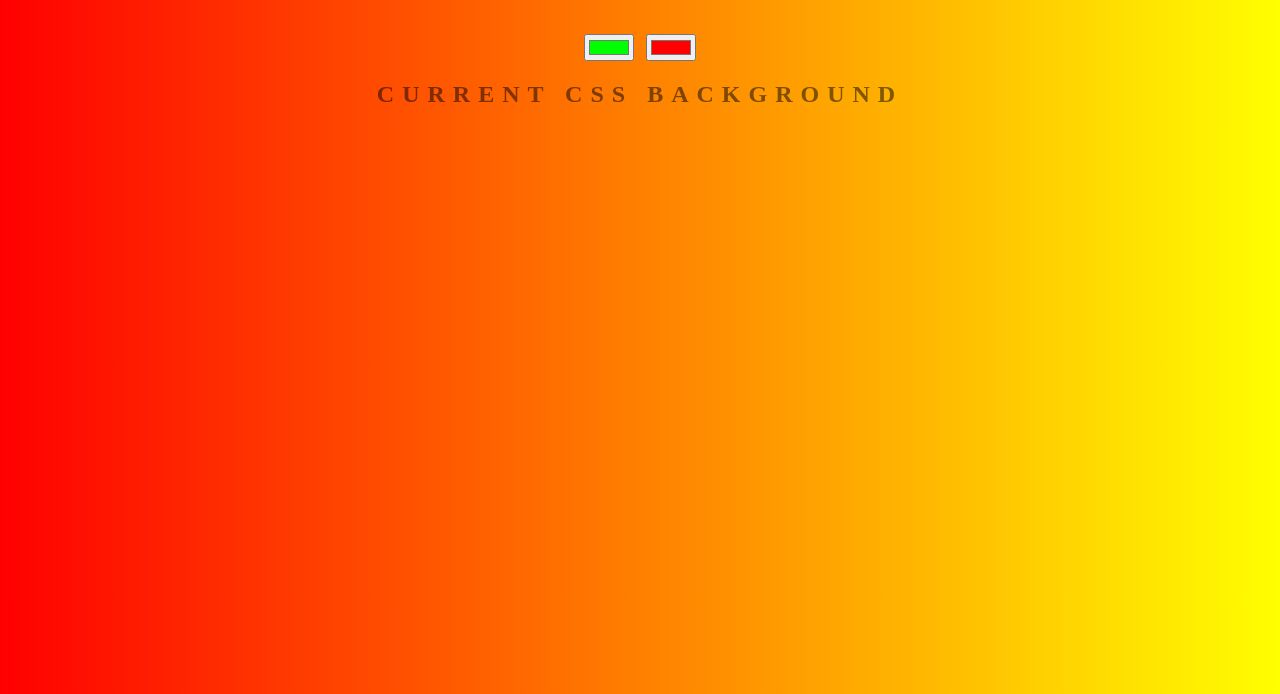
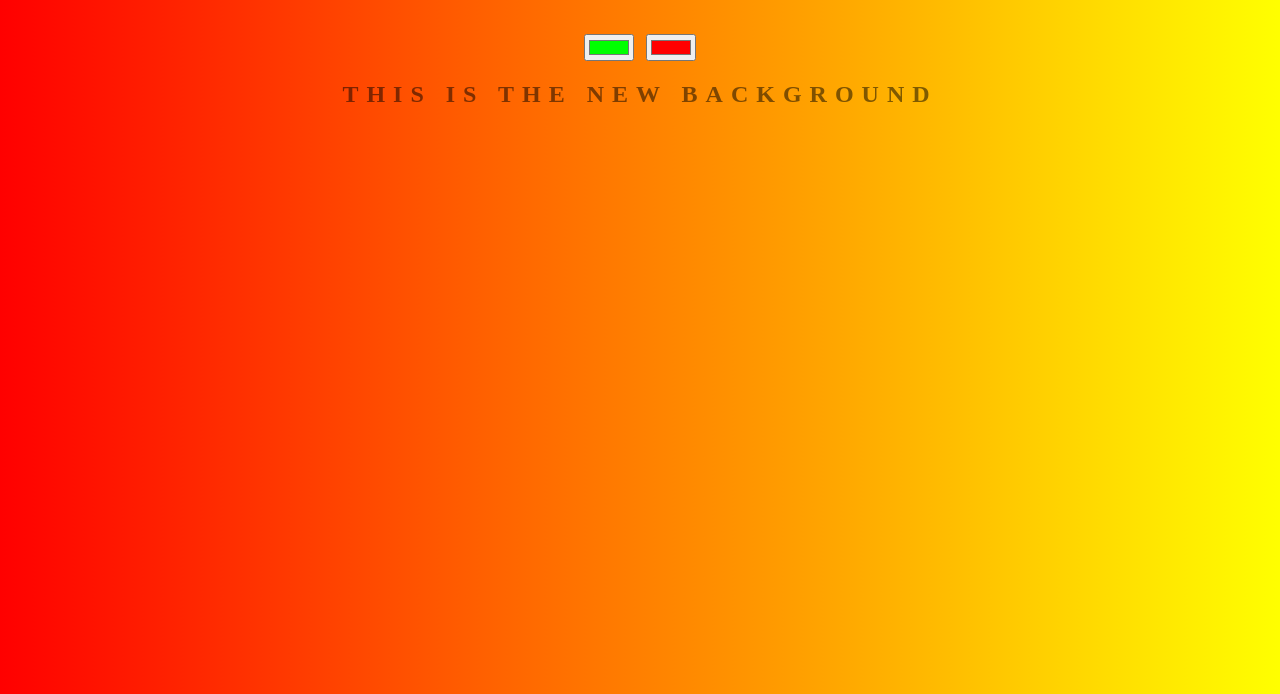
Before and after one commit to Bavier2003/background-generator, a plain HTML site: page index.html in a window 1280 px wide. Shown: the part 106-800 px from the top of the page. Drawn offline with Linux system fonts and the light colour scheme.

Commit message:
changing background

```diff
--- a/index.html
+++ b/index.html
@@ -8,7 +8,7 @@
 	<h1>CoolBro Generator</h1>
 	<input class="color1" type="color" name="color1" value="#00ff00">
 	<input class="color2" type="color" name="color2" value="#ff0000">
-	<h2>Current CSS Background</h2>
+	<h2>This is the new background</h2>
 	<h3></h3>
 	<script type="text/javascript" src="script.js"></script>
 </body>
```
